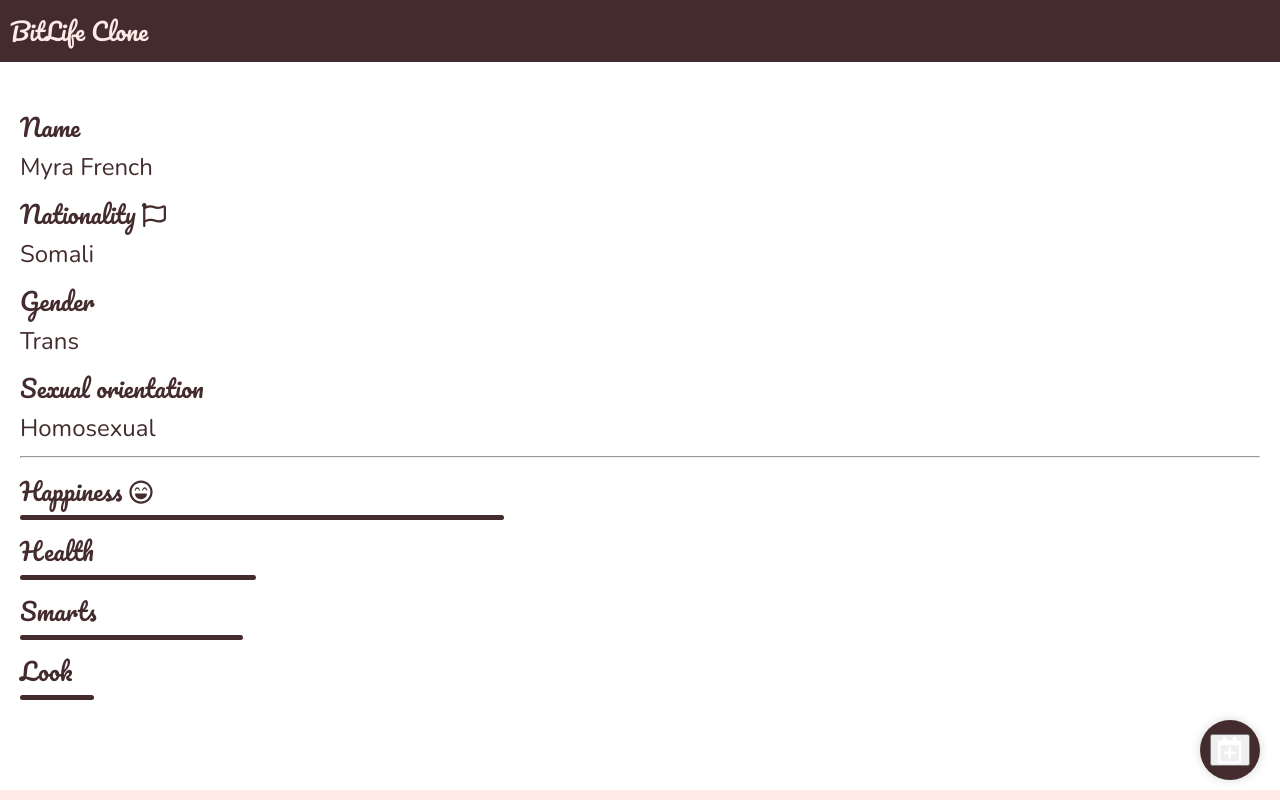
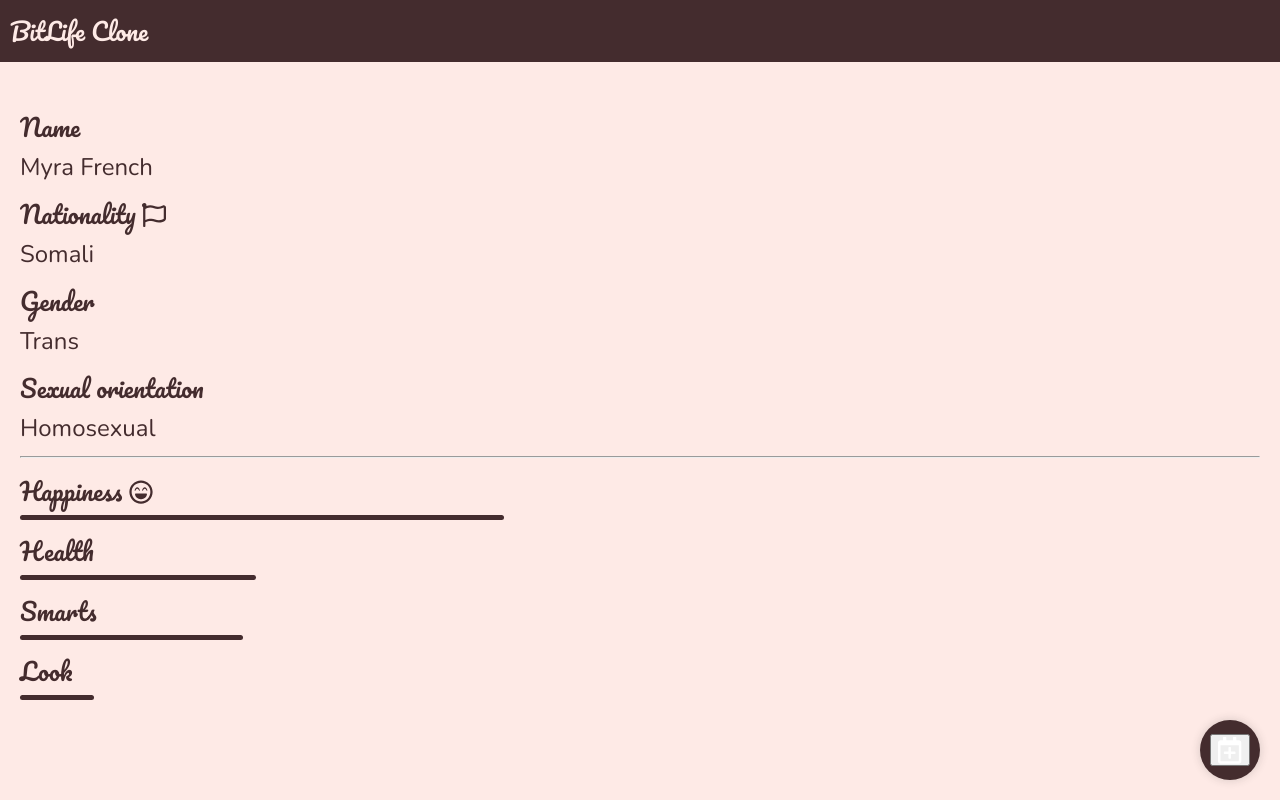
Before and after one commit to mgildone/fluffy-winner, a React (Create React App) app: page / in a window 1280 px wide. Built offline with nearby package versions, Linux system fonts and the light colour scheme.

Commit message:
Update App.scss

```diff
--- a/src/bitlifeclone/App.scss
+++ b/src/bitlifeclone/App.scss
@@ -70,7 +70,7 @@ html {
 
 html,
 body {
-  background-color: var(--white);
+  background-color: var(--primary--light);
   color: var(--primary--dark);
   font-family: "Nunito", sans-serif;
 }
```
